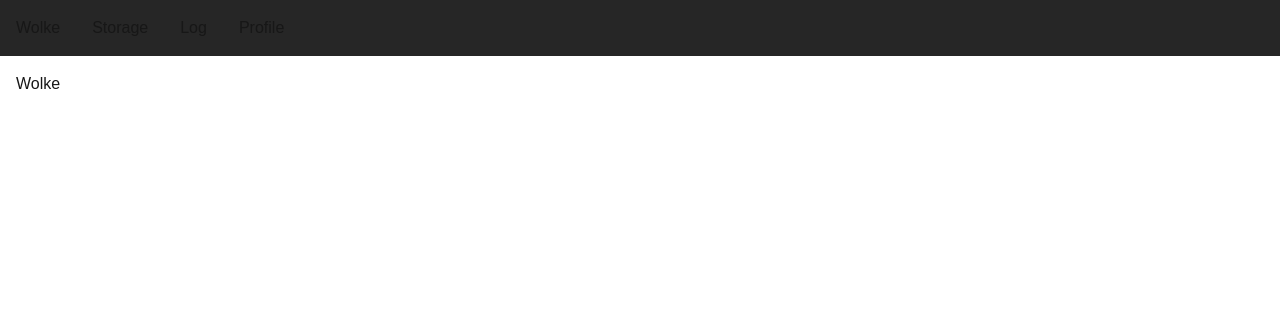
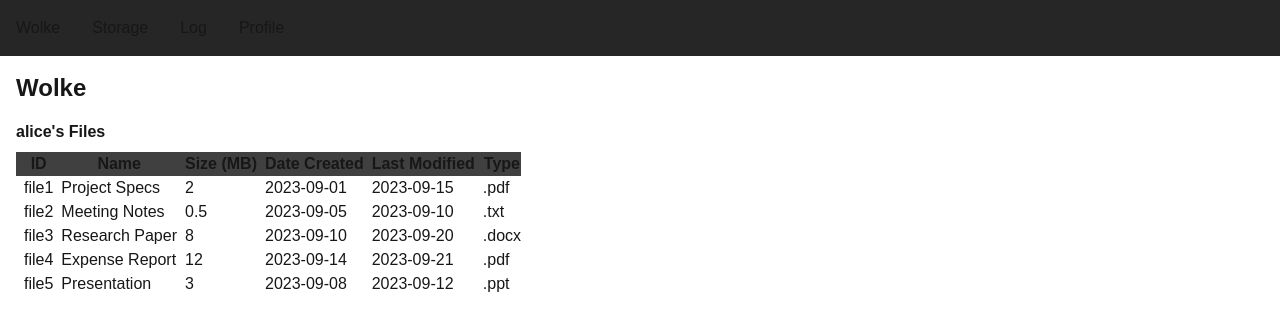
Before and after one commit to gelkoh/wolke-next, a Next.js app: page / in a window 1280 px wide. Shown: the top 330 px of the page. Built offline with nearby package versions, Linux system fonts and the light colour scheme.

Commit message:
migrating landing page from handlebars to next.js

```diff
--- a/src/app/page.js
+++ b/src/app/page.js
@@ -1,10 +1,46 @@
-import Image from "next/image";
-import Link from "next/link"
+import filesData from "../../public/data/files.json"
+import usersData from "../../public/data/users.json"
 
 export default function Home() {
+    // const userFiles = files.user1
+
+    const targetUserId = "user1";
+    const currentUser = usersData.find(user => user.id === targetUserId);
+    const userFiles = filesData[targetUserId];
+    const userName = currentUser ? currentUser.username : "Unknown User";
+
+    if (!currentUser || !userFiles) {
+        return <p>User or files not found.</p>;
+    }
+
     return (
         <div>
-            Wolke
+            <h1 className="mb-4 text-2xl font-semibold">Wolke</h1>
+                <h2 className="mb-2 font-semibold">{userName}'s Files</h2>
+                <table className="border-collapse border-spacing-0">
+                <thead>
+                    <tr className="bg-neutral-700">
+                        <th className="pl-2">ID</th>
+                        <th className="pl-2">Name</th>
+                        <th className="pl-2">Size (MB)</th>
+                        <th className="pl-2">Date Created</th>
+                        <th className="pl-2">Last Modified</th>
+                        <th className="pl-2">Type</th>
+                    </tr>
+                </thead>
+                <tbody>
+                    {userFiles.map((file) => (
+                        <tr key={file.id}>
+                        <td className="pl-2">{file.id}</td>
+                        <td className="pl-2">{file.name}</td>
+                        <td className="pl-2">{file.size}</td>
+                        <td className="pl-2">{file.date}</td>
+                        <td className="pl-2">{file.changedate}</td>
+                        <td className="pl-2">{file.type}</td>
+                        </tr>
+                    ))}
+                </tbody>
+            </table>
         </div>
     );
 }
```
